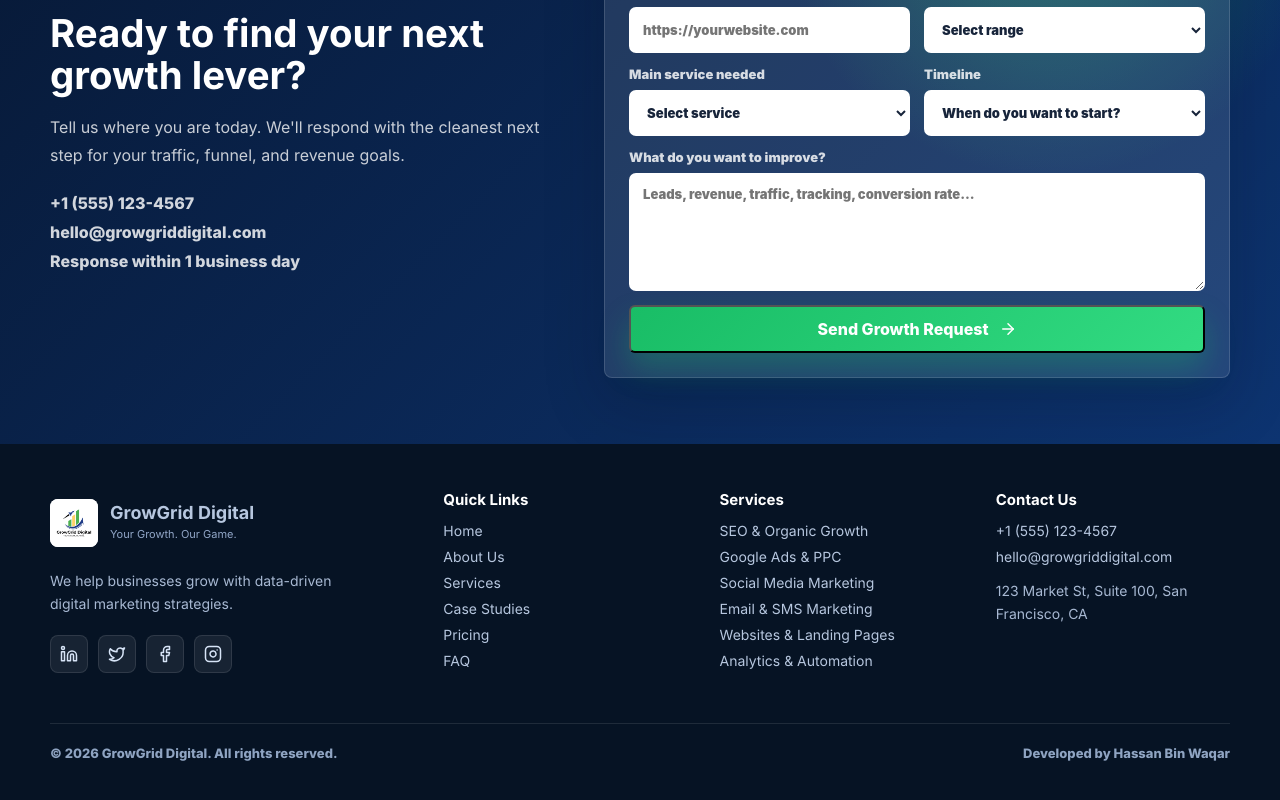
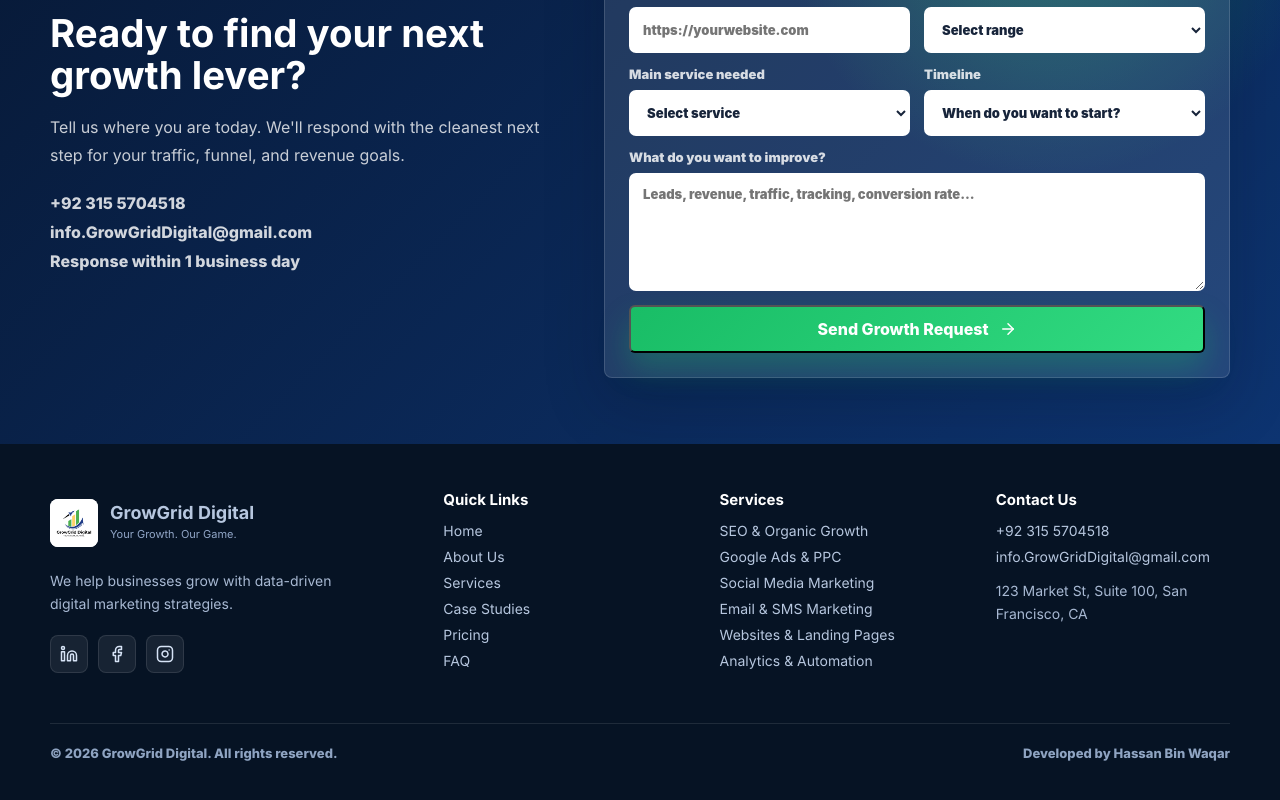
Before and after one commit to HassanBinWaqar/growgrid-digital, a React (Vite) app: page / in a window 1280 px wide. Shown: the part 9578-10378 px from the top of the page. Built offline with nearby package versions, Linux system fonts and the light colour scheme.

Commit message:
Update business contact links

```diff
--- a/src/main.tsx
+++ b/src/main.tsx
@@ -35,7 +35,6 @@
   Star,
   Target,
   TrendingUp,
-  Twitter,
   UsersRound,
   Video,
   X,
@@ -446,10 +445,9 @@
 ];
 
 const socialLinks = [
-  ["LinkedIn", "https://www.linkedin.com/", Linkedin],
-  ["Twitter", "https://twitter.com/", Twitter],
-  ["Facebook", "https://www.facebook.com/", Facebook],
-  ["Instagram", "https://www.instagram.com/", Instagram],
+  ["LinkedIn", "https://www.linkedin.com/company/growgriddigital/", Linkedin],
+  ["Facebook", "https://www.facebook.com/profile.php?id=61591550873984", Facebook],
+  ["Instagram", "https://www.instagram.com/growgriddigital?utm_source=ig_web_button_share_sheet&igsh=ZDNlZDc0MzIxNw==", Instagram],
 ] as const;
 
 const navItems = [
@@ -1138,8 +1136,8 @@
           <h2>Ready to find your next growth lever?</h2>
           <p>Tell us where you are today. We'll respond with the cleanest next step for your traffic, funnel, and revenue goals.</p>
           <div className="contactMethods">
-            <a href="tel:+15551234567">+1 (555) 123-4567</a>
-            <a href="mailto:hello@growgriddigital.com">hello@growgriddigital.com</a>
+            <a href="tel:+923155704518">+92 315 5704518</a>
+            <a href="mailto:info.GrowGridDigital@gmail.com">info.GrowGridDigital@gmail.com</a>
             <span>Response within 1 business day</span>
           </div>
         </div>
@@ -1246,8 +1244,8 @@
         </div>
         <div>
           <h3>Contact Us</h3>
-          <a href="tel:+15551234567">+1 (555) 123-4567</a>
-          <a href="mailto:hello@growgriddigital.com">hello@growgriddigital.com</a>
+          <a href="tel:+923155704518">+92 315 5704518</a>
+          <a href="mailto:info.GrowGridDigital@gmail.com">info.GrowGridDigital@gmail.com</a>
           <p>123 Market St, Suite 100, San Francisco, CA</p>
         </div>
         <div className="footerBottom">
@@ -1260,7 +1258,7 @@
       </a>
       <a
         className="whatsappFloat"
-        href="https://wa.me/15551234567?text=Hi%20GrowGrid%20Digital%2C%20I%20want%20to%20discuss%20digital%20marketing%20services."
+        href="https://wa.me/923155704518?text=Hi%20GrowGrid%20Digital%2C%20I%20want%20to%20discuss%20digital%20marketing%20services."
         target="_blank"
         rel="noreferrer"
         aria-label="Chat with GrowGrid Digital on WhatsApp"
```
